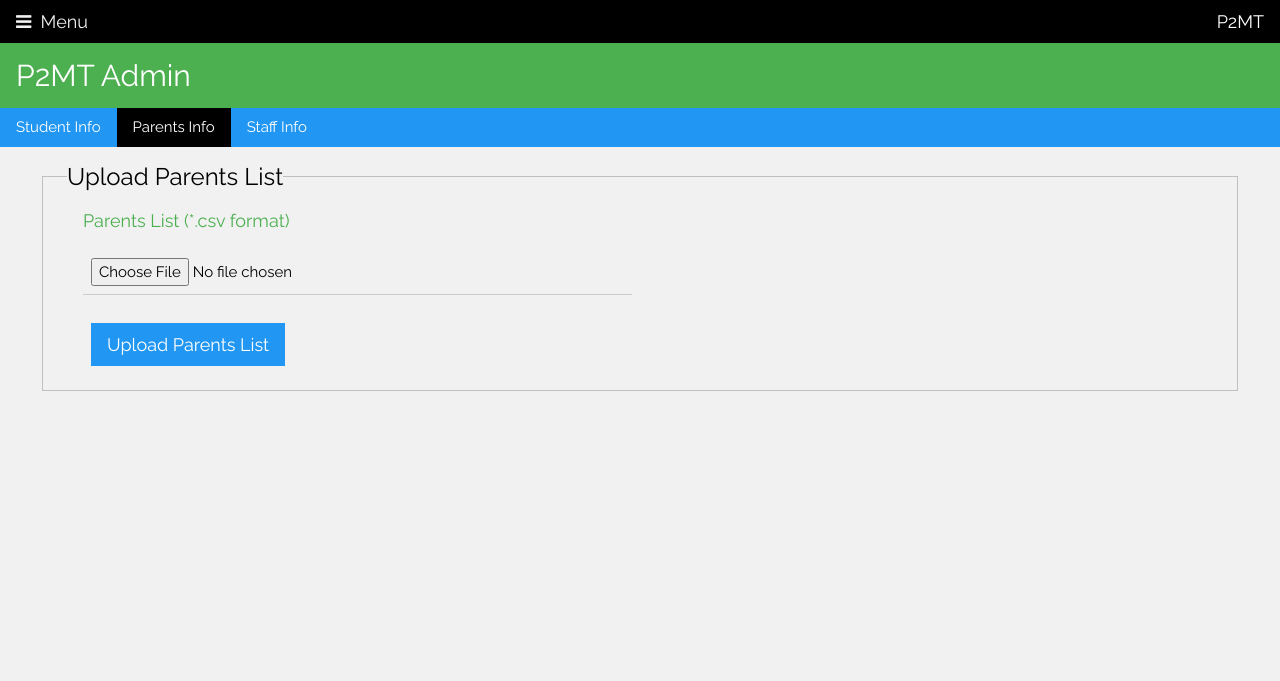
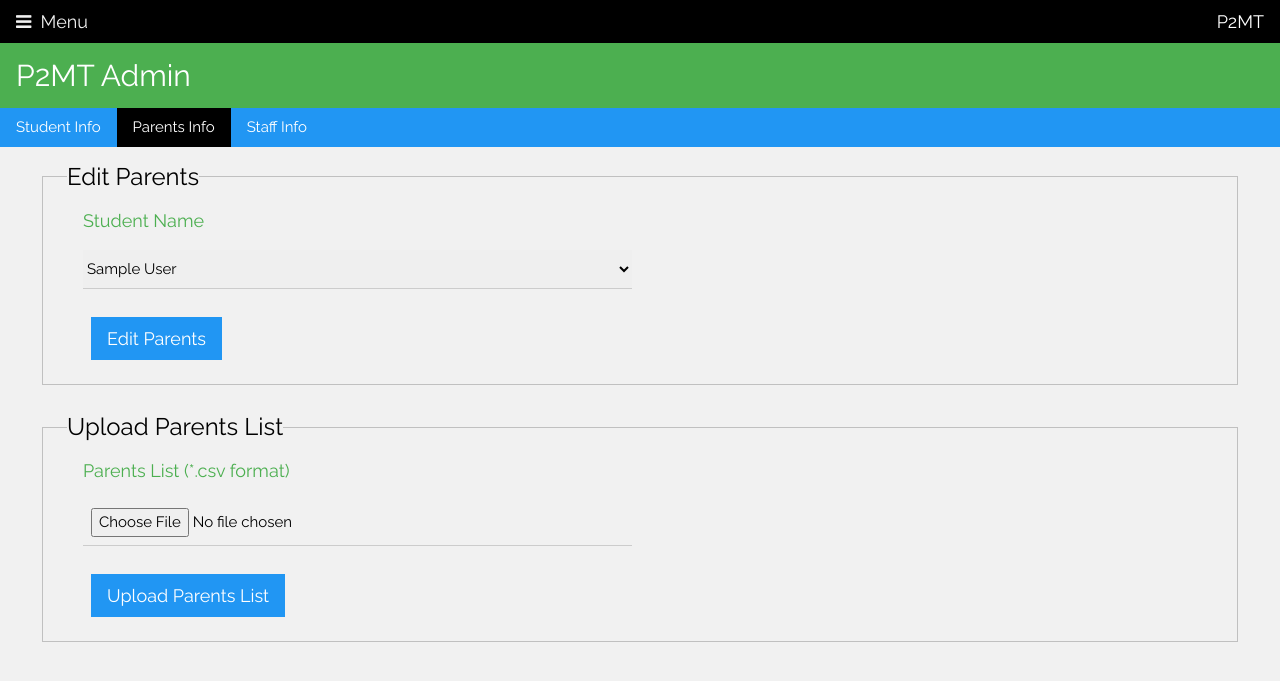
Before and after one commit to phase2team/stemtest, a Flask app: page /p2mtadmin in a window 1280 px wide, after a click on "Parents Info". Shown: the top 681 px of the page. Run offline with Flask 2, Linux system fonts and the light colour scheme; tables that the repository leaves empty hold one stand-in row (values such as "Sample post"); some libraries are stand-ins or nearby versions.

Commit message:
Added Edit Parents to P2MT Admin

```diff
--- a/P2MT_App/main/referenceData.py
+++ b/P2MT_App/main/referenceData.py
@@ -55,6 +55,16 @@ def getCampusChoices():
         .all()
     )
     return campusValueLabelTupleList
+
+
+def getStudentName(chattStateANumber):
+    studentTupleList = (
+        db.session.query(Student.firstName, Student.lastName)
+        .filter(Student.chattStateANumber == chattStateANumber)
+        .first()
+    )
+    studentName = studentTupleList[0] + " " + studentTupleList[1]
+    return studentName
 
 
 def getStudents():
--- a/P2MT_App/p2mtAdmin/forms.py
+++ b/P2MT_App/p2mtAdmin/forms.py
@@ -69,6 +69,28 @@ class uploadParentsListForm(FlaskForm):
     submitUploadParentsList = SubmitField("Upload Parents List")
 
 
+class selectParentsToEditForm(FlaskForm):
+    studentName = SelectField("Student Name", validators=[DataRequired()])
+    submitParentsToEdit = SubmitField("Edit Parents")
+
+
+class updateParentsForm(FlaskForm):
+    chattStateANumber = HiddenField()
+    guardianship = StringField(
+        "Guardianship (e.g., Both Parents, Mother, Father, Grandmother)"
+    )
+    motherName = StringField("Mother's Name (last, first)")
+    motherEmail = StringField("Mother's Email (separate by commas if more than one)")
+    motherHomePhone = StringField("Mother's Home Phone")
+    motherDayPhone = StringField("Mother's Day Phone")
+    fatherName = StringField("Father's Name (last, first")
+    fatherEmail = StringField("Father's Email (separate by commas if more than one)")
+    fatherHomePhone = StringField("Father's Home Phone")
+    fatherDayPhone = StringField("Father's Day Phone")
+    guardianEmail = StringField("Guardian Email (separate by commas if more than one)")
+    submitUpdateParents = SubmitField("Update Parents Info")
+
+
 class addStaffForm(FlaskForm):
     firstName = StringField("First Name", validators=[DataRequired()])
     lastName = StringField("Last Name", validators=[DataRequired()])
--- a/P2MT_App/p2mtAdmin/routes.py
+++ b/P2MT_App/p2mtAdmin/routes.py
@@ -7,7 +7,7 @@ from flask import (
     Blueprint,
 )
 from P2MT_App import db
-from P2MT_App.models import Student, FacultyAndStaff
+from P2MT_App.models import Student, FacultyAndStaff, Parents
 from P2MT_App.p2mtAdmin.forms import (
     addStudentForm,
     updateStudentForm,
@@ -19,12 +19,15 @@ from P2MT_App.p2mtAdmin.forms import (
     updateStaffForm,
     uploadStaffListForm,
     deleteStaffForm,
+    selectParentsToEditForm,
     uploadParentsListForm,
+    updateParentsForm,
 )
 from P2MT_App.main.referenceData import (
     getStudents,
     getStudentsById,
     getStaffFromFacultyAndStaff,
+    getStudentName,
 )
 
 from P2MT_App.p2mtAdmin.p2mtAdmin import (
@@ -35,6 +38,7 @@ from P2MT_App.p2mtAdmin.p2mtAdmin import (
     uploadStaffList,
     deleteStaff,
     uploadParentsList,
+    addParentsToDatabase,
 )
 from P2MT_App.main.utilityfunctions import save_File
 from P2MT_App.main.utilityfunctions import printLogEntry, printFormErrors
@@ -51,6 +55,8 @@ def displayP2MTAdmin():
     uploadStudentListFormDetails = uploadStudentListForm()
     deleteStudentFormDetails = deleteStudentForm()
     deleteStudentFormDetails.studentName.choices = getStudents()
+    selectParentsToEditFormDetails = selectParentsToEditForm()
+    selectParentsToEditFormDetails.studentName.choices = getStudents()
     uploadParentsListFormDetails = uploadParentsListForm()
     addStaffFormDetails = addStaffForm()
     selectStaffToEditFormDetails = selectStaffToEditForm()
@@ -123,6 +129,18 @@ def displayP2MTAdmin():
                 deleteStudentFormDetails.confirmDeleteStudent.data = ""
                 printLogEntry("Type DELETE in the text box to confirm delete")
     printFormErrors(deleteStudentFormDetails)
+
+    if "submitParentsToEdit" in request.form:
+        if selectParentsToEditFormDetails.validate_on_submit:
+            printLogEntry("Parents to Edit Form Submitted")
+            chattStateANumber = selectParentsToEditFormDetails.studentName.data
+            print("chattStateANumber = ", chattStateANumber)
+            return redirect(
+                url_for(
+                    "p2mtAdmin_bp.updateParents", chattStateANumber=chattStateANumber
+                )
+            )
+    printFormErrors(selectParentsToEditFormDetails)
 
     if "submitUploadParentsList" in request.form:
         if uploadParentsListFormDetails.validate_on_submit():
@@ -209,6 +227,7 @@ def displayP2MTAdmin():
         selectStudentToEditForm=selectStudentToEditFormDetails,
         uploadStudentListForm=uploadStudentListFormDetails,
         deleteStudentForm=deleteStudentFormDetails,
+        selectParentsToEditForm=selectParentsToEditFormDetails,
         uploadParentsListForm=uploadParentsListFormDetails,
         addStaffForm=addStaffFormDetails,
         selectStaffToEditForm=selectStaffToEditFormDetails,
@@ -260,6 +279,77 @@ def updateStudent(student_id):
     )
 
 
+@p2mtAdmin_bp.route(
+    "/p2mtadmin/<string:chattStateANumber>/parentupdate", methods=["GET", "POST"]
+)
+def updateParents(chattStateANumber):
+    printLogEntry("Running updateParents()")
+    parents = Parents.query.filter(
+        Parents.chattStateANumber == chattStateANumber
+    ).first()
+    # If no parents found, create a blank parents record in the Parents table
+    if parents is None:
+        addParentsToDatabase(
+            chattStateANumber,
+            guardianship=None,
+            motherName=None,
+            motherEmail=None,
+            motherHomePhone=None,
+            motherDayPhone=None,
+            fatherName=None,
+            fatherEmail=None,
+            fatherHomePhone=None,
+            fatherDayPhone=None,
+            guardianEmail=None,
+        )
+        parents = Parents.query.filter(
+            Parents.chattStateANumber == chattStateANumber
+        ).first()
+    studentName = getStudentName(chattStateANumber)
+    updateParentsFormDetails = updateParentsForm()
+    if "submitUpdateParents" in request.form:
+        if updateParentsFormDetails.validate_on_submit():
+            parents.guardianship = updateParentsFormDetails.guardianship.data
+            parents.motherName = updateParentsFormDetails.motherName.data
+            parents.motherEmail = updateParentsFormDetails.motherEmail.data
+            parents.motherHomePhone = updateParentsFormDetails.motherHomePhone.data
+            parents.motherDayPhone = updateParentsFormDetails.motherDayPhone.data
+            parents.fatherName = updateParentsFormDetails.fatherName.data
+            parents.fatherEmail = updateParentsFormDetails.fatherEmail.data
+            parents.fatherHomePhone = updateParentsFormDetails.fatherHomePhone.data
+            parents.fatherDayPhone = updateParentsFormDetails.fatherDayPhone.data
+            parents.guardianEmail = updateParentsFormDetails.guardianEmail.data
+            db.session.commit()
+            parentsUpdateString = (
+                parents.chattStateANumber
+                + " "
+                + parents.motherName
+                + " "
+                + parents.fatherName
+            )
+            printLogEntry("Parents info updated for " + parentsUpdateString)
+            flash("Parents details for " + parentsUpdateString + " updated!", "success")
+            return redirect(url_for("p2mtAdmin_bp.displayP2MTAdmin"))
+    elif request.method == "GET":
+        updateParentsFormDetails.chattStateANumber.data = parents.chattStateANumber
+        updateParentsFormDetails.guardianship.data = parents.guardianship
+        updateParentsFormDetails.motherName.data = parents.motherName
+        updateParentsFormDetails.motherEmail.data = parents.motherEmail
+        updateParentsFormDetails.motherHomePhone.data = parents.motherHomePhone
+        updateParentsFormDetails.motherDayPhone.data = parents.motherDayPhone
+        updateParentsFormDetails.fatherName.data = parents.fatherName
+        updateParentsFormDetails.fatherEmail.data = parents.fatherEmail
+        updateParentsFormDetails.fatherHomePhone.data = parents.fatherHomePhone
+        updateParentsFormDetails.fatherDayPhone.data = parents.fatherDayPhone
+        updateParentsFormDetails.guardianEmail.data = parents.guardianEmail
+    return render_template(
+        "updateparents.html",
+        title="Update Parents",
+        updateParentsForm=updateParentsFormDetails,
+        studentName=studentName,
+    )
+
+
 @p2mtAdmin_bp.route("/p2mtadmin/<int:staff_id>/staffupdate", methods=["GET", "POST"])
 def updateStaff(staff_id):
     printLogEntry("Running updateStaff()")
--- a/P2MT_App/templates/p2mtadmin.html
+++ b/P2MT_App/templates/p2mtadmin.html
@@ -133,6 +133,22 @@
     <div class="w3-container">
         <form class="w3-container w3-padding-large" method="POST"
             action="{{ url_for('p2mtAdmin_bp.displayP2MTAdmin') }}" enctype="multipart/form-data">
+            {{ selectParentsToEditForm.hidden_tag() }}
+            <fieldset class="w3-container w3-padding-large w3-hover-border-green">
+                <legend class="w3-xlarge">Edit Parents</legend>
+                <div class="w3-row-padding">
+                    {{ macro_display_formfield(selectParentsToEditForm.studentName, "w3-select", "w3-half") }}
+                </div>
+                <div class="w3-row w3-padding-large">
+                    {{ selectParentsToEditForm.submitParentsToEdit(class="w3-btn w3-blue w3-large") }}
+                </div>
+            </fieldset>
+        </form>
+    </div>
+
+    <div class="w3-container">
+        <form class="w3-container w3-padding-large" method="POST"
+            action="{{ url_for('p2mtAdmin_bp.displayP2MTAdmin') }}" enctype="multipart/form-data">
             {{ uploadParentsListForm.hidden_tag() }}
             <fieldset class="w3-container w3-padding-large w3-hover-border-green">
                 <legend class="w3-xlarge">Upload Parents List</legend>
```
Also changed, not shown: P2MT_App/templates/updateparents.html (added, +54 -0 lines).
